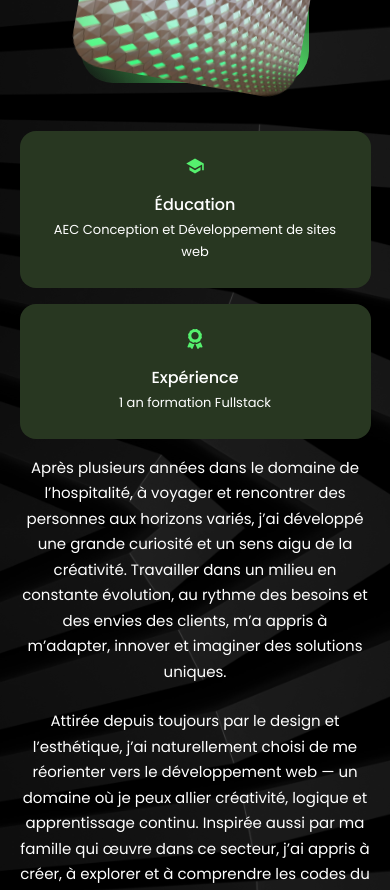
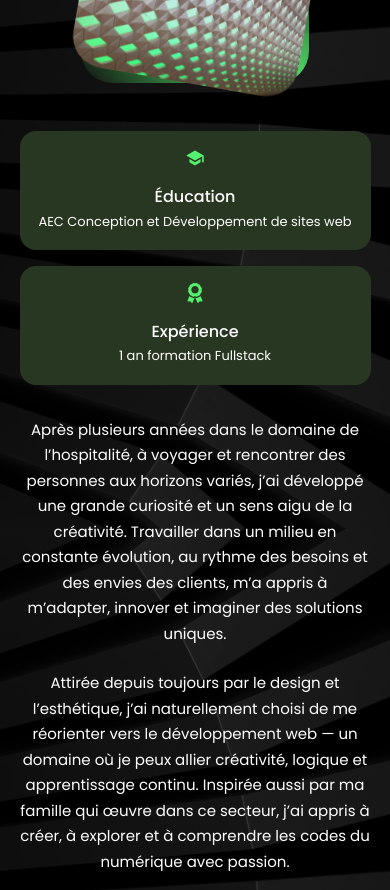
Before and after one commit to agnes31/portfolio-AS, a React (Create React App) app: page / in a window 390 px wide. Shown: the part 1160-2050 px from the top of the page. Built offline with nearby package versions, Linux system fonts and the light colour scheme.

Commit message:
fix responsive iphone

```diff
--- a/src/components/about/about.css
+++ b/src/components/about/about.css
@@ -1,7 +1,7 @@
 .about__container {
   display: grid;
-  grid-template-columns: 35% 60%;
-  gap: 5%;
+  grid-template-columns: 35% 1fr;
+  gap: 2rem;
 }
 
 .about__me {
@@ -37,9 +37,13 @@
   background: var(--color-bg-variant);
   border: 1px solid transparent;
   border-radius: 1rem;
-  padding: var(--spacing-large);
+  padding: 1rem;
   text-align: center;
   transition: var(--transition);
+}
+.about__card h5,
+.about__card small {
+  overflow-wrap: anywhere;
 }
 
 .about__card:hover {
@@ -72,7 +76,7 @@
   white-space: normal;
   max-width: 100%;
 }
-¢
+
 /* .about__content {
   overflow: hidden;
   max-width: 100%;
```
